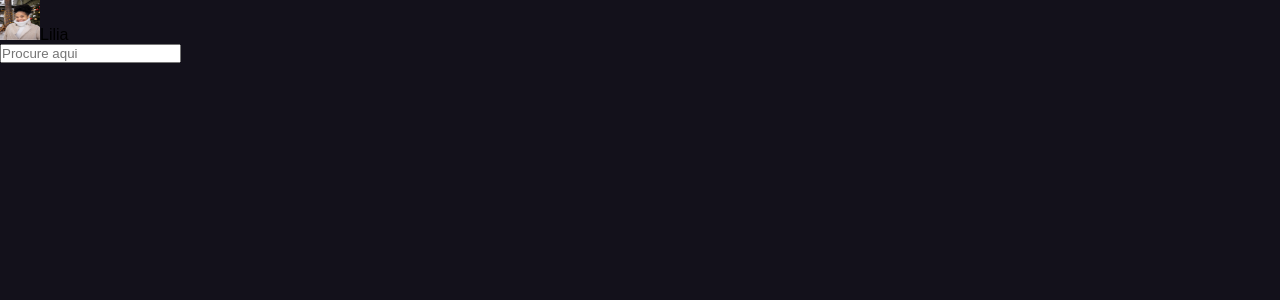
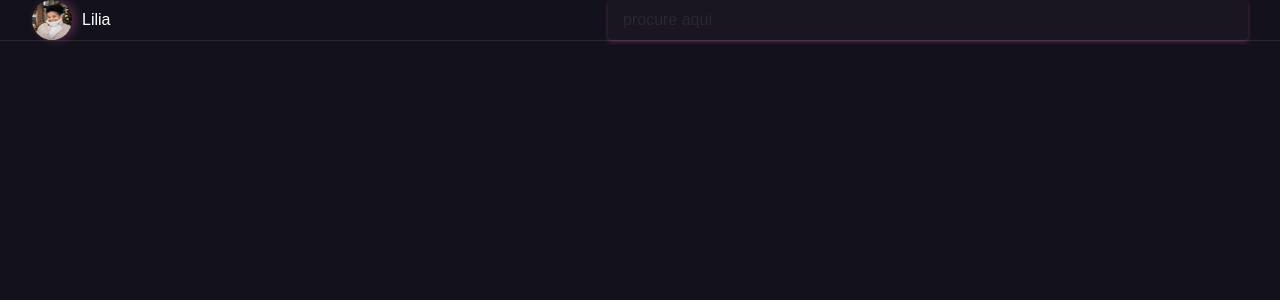
Before and after one commit to byte-serido/trainign-devs-byte, a Vue app in the folder src/projects/forum_bsi/flavio/forum_bsi/: page / in a window 1280 px wide. Shown: the top 300 px of the page. Built offline with nearby package versions, Linux system fonts and the light colour scheme.

Commit message:
:lipstick: feat: CSS do NavbarForum.vue #23

```diff
--- a/src/projects/forum_bsi/flavio/forum_bsi/src/components/NavbarForum.vue
+++ b/src/projects/forum_bsi/flavio/forum_bsi/src/components/NavbarForum.vue
@@ -27,3 +27,47 @@ export default {
   },
 };
 </script>
+
+<style>
+.navbar {
+  grid-area: navbar;
+  background-color: #13111b;
+  border-bottom: 1px solid #292730;
+  color: #ffffff;
+  display: flex;
+  justify-content: space-between;
+  align-items: center;
+}
+.profile {
+  margin-left: 32px;
+  display: flex;
+  align-items: center;
+  gap: 10px;
+}
+.img {
+  border-radius: 50%;
+  box-shadow: 4px 0px 10px rgba(255, 121, 198, 0.25);
+}
+.search {
+  font-family: "Rubik", sans-serif;
+  font-size: 1rem;
+  border: 0;
+  margin-right: 32px;
+  height: 40px;
+  background: #191622;
+  box-shadow: 0px 2px 4px rgba(255, 121, 198, 0.25);
+  border-radius: 4px;
+  color: #ffffff;
+  display: flex;
+  align-items: center;
+  padding-left: 15px;
+  width: 80vh;
+}
+
+.search::placeholder {
+  color: #292730;
+  text-transform: lowercase;
+  display: flex;
+  align-items: center;
+}
+</style>
```
